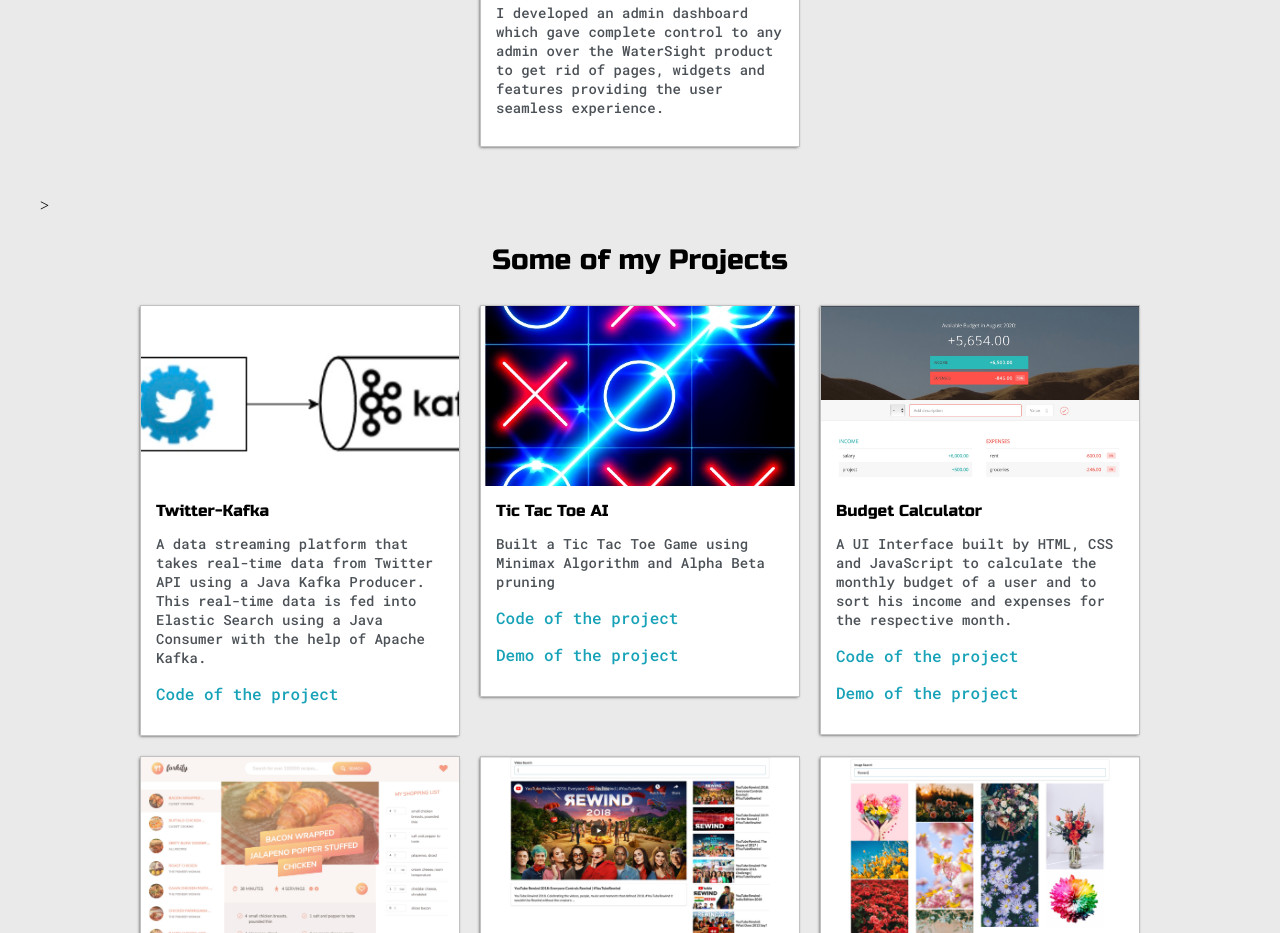
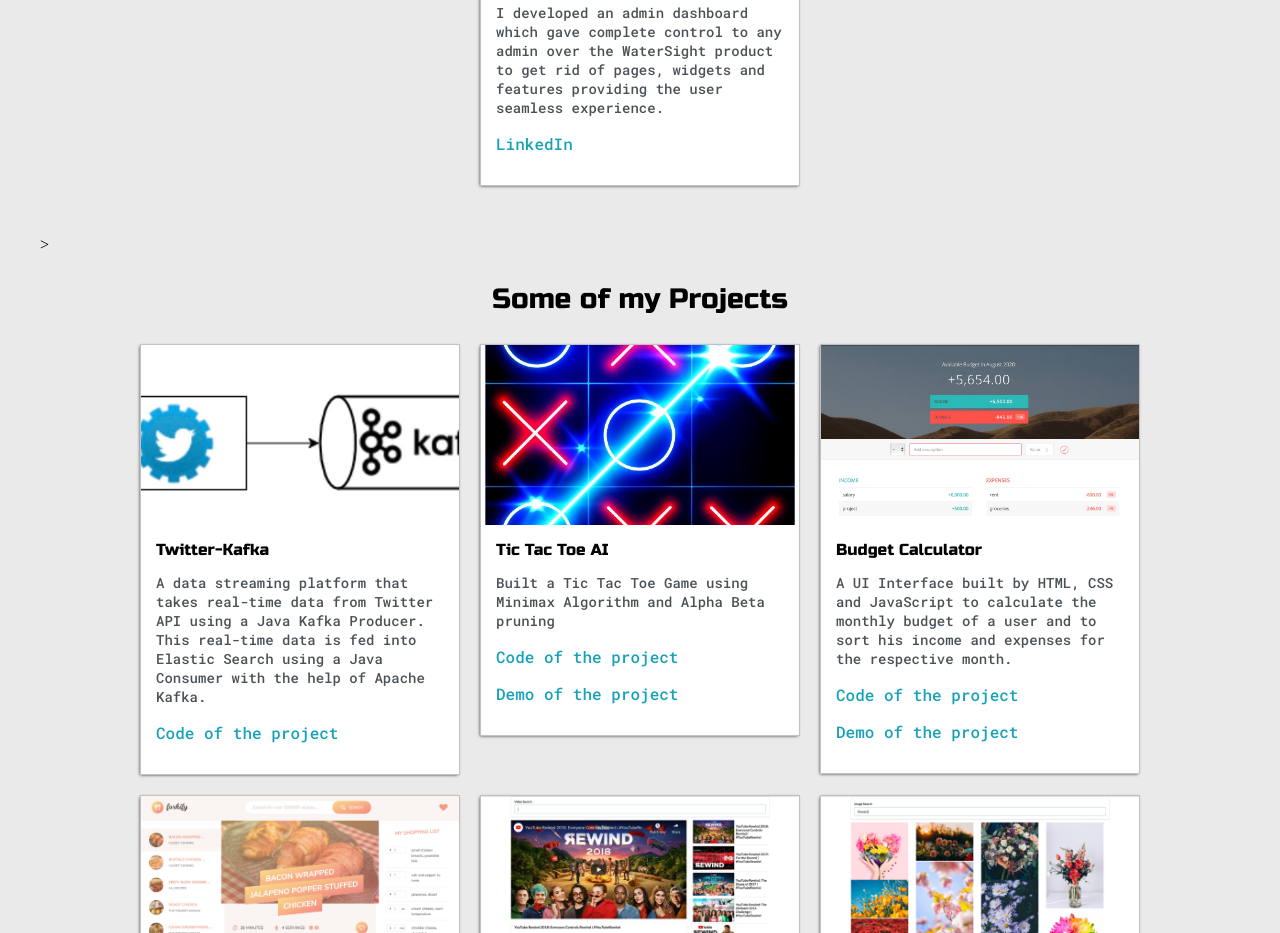
Before and after one commit to uvrays123/website, a plain HTML site: page index.html in a window 1280 px wide. Shown: the part 1659-2592 px from the top of the page. Drawn offline with Linux system fonts and the light colour scheme.

Commit message:
Link to LinkedIn

```diff
--- a/index.html
+++ b/index.html
@@ -127,6 +127,7 @@
                 I developed an admin dashboard which gave complete control to any admin over the WaterSight
                 product to get rid of pages, widgets and features providing the user seamless experience.
               </p>
+              <p><a target="_blank" href="https://www.linkedin.com/in/chris-serrao-64360a199/">LinkedIn</a></p>
             </div>
           </div>
         </div>>
```
